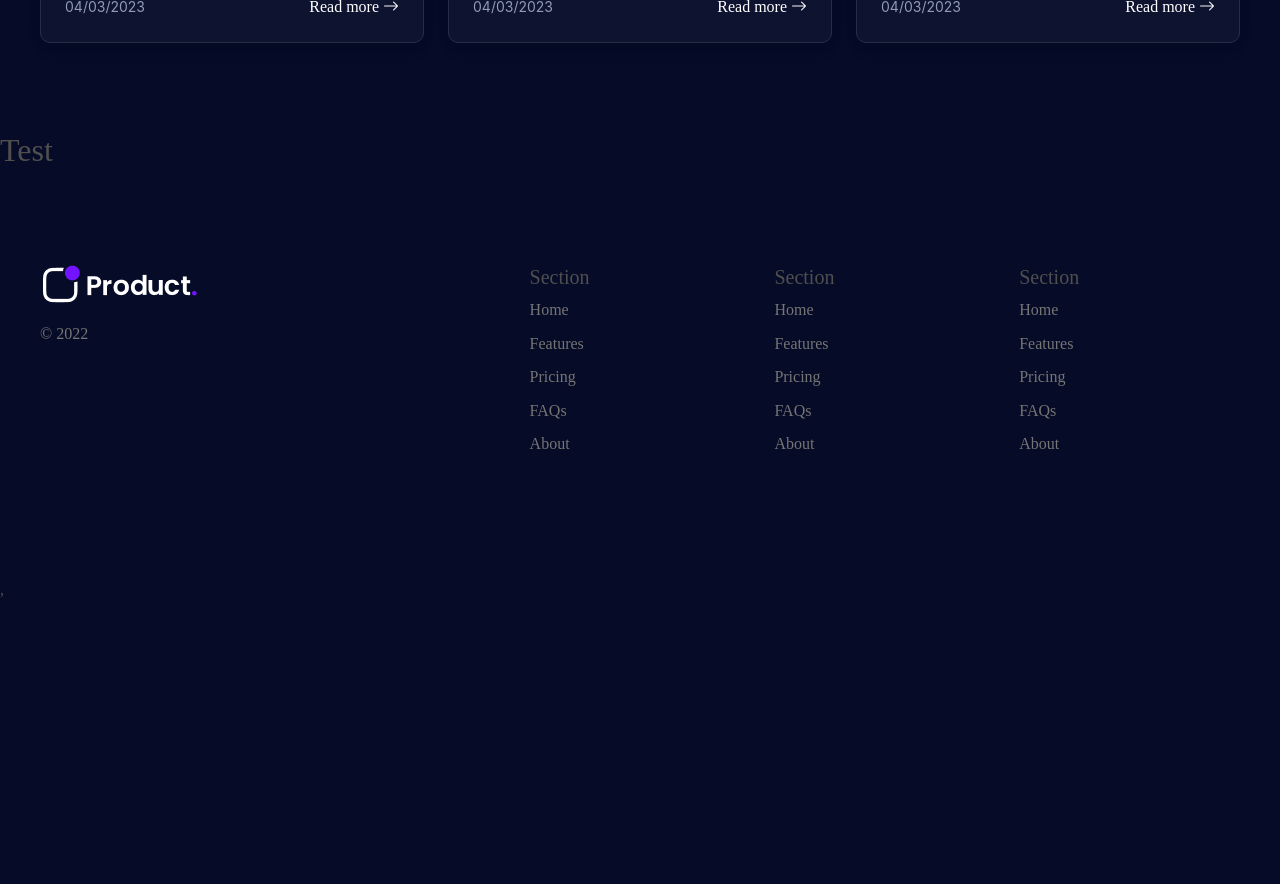
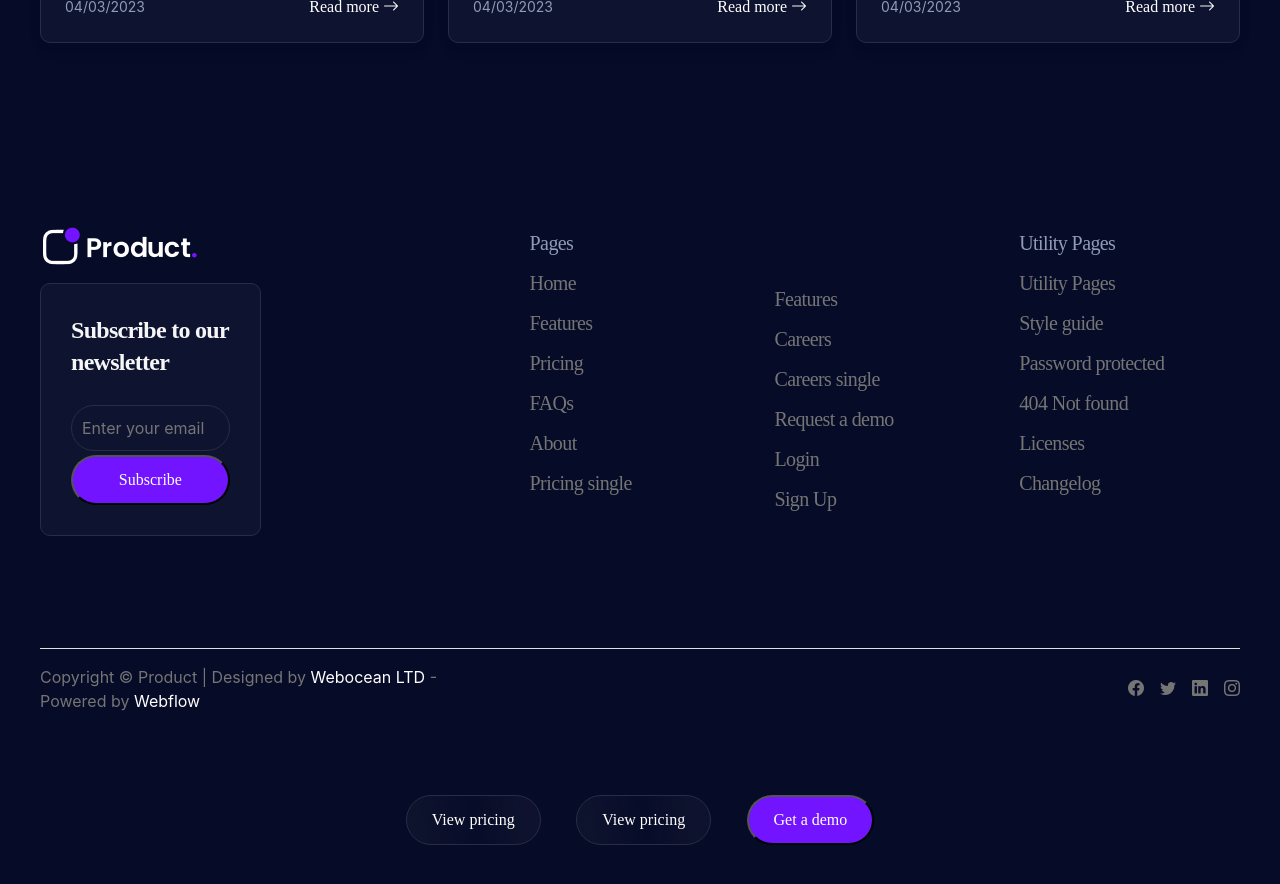
Before and after one commit to abduhamidweb/Premium-SaaS-Landing, a React (Vite) app: page / in a window 1280 px wide. Shown: the part 6540-7424 px from the top of the page. Before the commit the page ends 7143 px from the top, so only its background shows below. Built offline with nearby package versions, Linux system fonts and the light colour scheme.

Commit message:
footer end

```diff
--- a/src/UI/Footer/Footer.jsx
+++ b/src/UI/Footer/Footer.jsx
@@ -1,16 +1,25 @@
 import React from 'react';
 import logo from "../../assets/logo.png";
+import "./footer.scss"
 const Footer = () => {
     return (
         <>
+
             <footer>
                 <div class="container">
-                    <footer class="row row-cols-1 row-cols-sm-2 row-cols-md-5 py-5 my-5 ">
+
+                    <div class="row row-cols-1 row-cols-sm-2 row-cols-md-5 py-5 my-5 ">
                         <div class="col mb-3">
                             <a href="/" class="d-flex align-items-center mb-3 link-dark text-decoration-none">
                                 <img src={logo} alt="" />
                             </a>
-                            <p class="text-muted">© 2022</p>
+                            <div className="footer_card">
+                                <h5>Subscribe to our newsletter</h5>
+                                <form>
+                                    <input type="text" placeholder='Enter your email' />
+                                    <button className='btn-oke w-100 mt-1'>Subscribe</button>
+                                </form>
+                            </div>
                         </div>
 
                         <div class="col mb-3">
@@ -18,38 +27,74 @@ const Footer = () => {
                         </div>
 
                         <div class="col mb-3">
-                            <h5>Section</h5>
+                            <h5>Pages</h5>
                             <ul class="nav flex-column">
                                 <li class="nav-item mb-2"><a href="#" class="nav-link p-0 text-muted">Home</a></li>
                                 <li class="nav-item mb-2"><a href="#" class="nav-link p-0 text-muted">Features</a></li>
                                 <li class="nav-item mb-2"><a href="#" class="nav-link p-0 text-muted">Pricing</a></li>
                                 <li class="nav-item mb-2"><a href="#" class="nav-link p-0 text-muted">FAQs</a></li>
                                 <li class="nav-item mb-2"><a href="#" class="nav-link p-0 text-muted">About</a></li>
+                                <li class="nav-item mb-2"><a href="#" class="nav-link p-0 text-muted">Pricing single</a></li>
+                            </ul>
+                        </div>
+                        <div class="col mb-3 pt-5">
+                            <h5></h5>
+                            <ul class="nav flex-column">
+                                <li class="nav-item mb-2"><a href="#" class="nav-link p-0 text-muted">Features</a></li>
+                                <li class="nav-item mb-2"><a href="#" class="nav-link p-0 text-muted">Careers</a></li>
+                                <li class="nav-item mb-2"><a href="#" class="nav-link p-0 text-muted">Careers single</a></li>
+                                <li class="nav-item mb-2"><a href="#" class="nav-link p-0 text-muted">Request a demo</a></li>
+                                <li class="nav-item mb-2"><a href="#" class="nav-link p-0 text-muted">Login</a></li>
+                                <li class="nav-item mb-2"><a href="#" class="nav-link p-0 text-muted">Sign Up</a></li>
                             </ul>
                         </div>
 
                         <div class="col mb-3">
-                            <h5>Section</h5>
+                            <h5>Utility Pages</h5>
+
+
+
+
+
+
                             <ul class="nav flex-column">
-                                <li class="nav-item mb-2"><a href="#" class="nav-link p-0 text-muted">Home</a></li>
-                                <li class="nav-item mb-2"><a href="#" class="nav-link p-0 text-muted">Features</a></li>
-                                <li class="nav-item mb-2"><a href="#" class="nav-link p-0 text-muted">Pricing</a></li>
-                                <li class="nav-item mb-2"><a href="#" class="nav-link p-0 text-muted">FAQs</a></li>
-                                <li class="nav-item mb-2"><a href="#" class="nav-link p-0 text-muted">About</a></li>
+                                <li class="nav-item mb-2"><a href="#" class="nav-link p-0 text-muted"> Utility Pages</a></li>
+                                <li class="nav-item mb-2"><a href="#" class="nav-link p-0 text-muted">Style guide</a></li>
+                                <li class="nav-item mb-2"><a href="#" class="nav-link p-0 text-muted">Password protected</a></li>
+                                <li class="nav-item mb-2"><a href="#" class="nav-link p-0 text-muted">404 Not found</a></li>
+                                <li class="nav-item mb-2"><a href="#" class="nav-link p-0 text-muted">Licenses</a></li>
+                                <li class="nav-item mb-2"><a href="#" class="nav-link p-0 text-muted">Changelog</a></li>
                             </ul>
                         </div>
-
-                        <div class="col mb-3">
-                            <h5>Section</h5>
-                            <ul class="nav flex-column">
-                                <li class="nav-item mb-2"><a href="#" class="nav-link p-0 text-muted">Home</a></li>
-                                <li class="nav-item mb-2"><a href="#" class="nav-link p-0 text-muted">Features</a></li>
-                                <li class="nav-item mb-2"><a href="#" class="nav-link p-0 text-muted">Pricing</a></li>
-                                <li class="nav-item mb-2"><a href="#" class="nav-link p-0 text-muted">FAQs</a></li>
-                                <li class="nav-item mb-2"><a href="#" class="nav-link p-0 text-muted">About</a></li>
-                            </ul>
+                    </div>
+                </div>
+            </footer>
+            <footer className='footer-link'>
+                <div class="container">
+                    <footer class="d-flex flex-wrap justify-content-between align-items-center py-3 my-4 border-top">
+                        <div class="col-md-4 d-flex align-items-center">
+                            <span class="mb-3 mb-md-0 text-muted copyRight">Copyright © Product | Designed by <a href="#">Webocean LTD </a> - Powered by <a href="#">Webflow</a></span>
                         </div>
+                        <ul class="nav col-md-4 justify-content-end list-unstyled d-flex">
+                            <li class="ms-3"><a class="text-muted" href="#">
+                                <i class="bi bi-facebook"></i>
+                            </a></li>
+                            <li class="ms-3"><a class="text-muted" href="#"><i class="bi bi-twitter"></i></a></li>
+                            <li class="ms-3"><a class="text-muted" href="#"><i class="bi bi-linkedin"></i></a></li>
+                            <li class="ms-3"><a class="text-muted" href="#"><i class="bi bi-instagram"></i></a></li>
+                        </ul>
                     </footer>
+                </div>
+            </footer>
+            <footer className='footer-bottom'>
+                <div className="container">
+                    <div className="row bottom_wrap">
+                        <div className="col-6 px-5 mx-auto">
+                            <button className='view-oke'>View pricing</button>
+                            <button className='view-oke'>View pricing</button>
+                            <button className='btn-oke'>Get a demo</button>
+                        </div>
+                    </div>
                 </div>
             </footer>
         </>
--- a/src/UI/Footer/footer.scss
+++ b/src/UI/Footer/footer.scss
@@ -0,0 +1,106 @@
+footer {
+  h5 {
+    font-family: 'Satoshi';
+    font-style: normal;
+    font-weight: 500;
+    font-size: 20px;
+    line-height: 32px;
+    /* identical to box height, or 160% */
+
+    letter-spacing: -0.03em;
+
+    /* Neutral/gray 300 */
+
+    color: #8f9bb7;
+  }
+  .nav-link {
+    font-family: 'Satoshi';
+    font-style: normal;
+    font-weight: 500;
+    font-size: 20px;
+    line-height: 32px;
+    /* identical to box height, or 160% */
+
+    letter-spacing: -0.03em;
+
+    /* Neutral/gray 300 */
+
+    color: #8f9bb7;
+  }
+  .footer_card {
+    background: #0e1330;
+    /* Neutral/gray 500 */
+
+    border: 1px solid #282d45;
+    border-radius: 10px;
+    padding: 30px;
+    h5 {
+      /* Heading/H6 */
+
+      font-family: 'Satoshi';
+      font-style: normal;
+      font-weight: 700;
+      font-size: 24px;
+      line-height: 32px;
+      /* identical to box height, or 133% */
+
+      letter-spacing: -0.03em;
+
+      /* Neutral/white 200 */
+
+      color: #f6f6f7;
+    }
+    input {
+      padding: 10px;
+      font-family: 'Inter';
+      margin-top: 19px;
+      font-style: normal;
+      font-weight: 400;
+      width: 100%;
+      font-size: 16px;
+      line-height: 24px;
+      border: none;
+      outline: none;
+      /* identical to box height, or 150% */
+
+      /* Neutral/gray 400 */
+
+      color: #47507a;
+      background: #0e1330;
+      /* Neutral/gray 500 */
+
+      border: 1px solid #282d45;
+      border-radius: 50px;
+    }
+    button {
+    }
+  }
+}
+.footer-link {
+  .copyRight {
+    font-family: 'Inter';
+    font-style: normal;
+    font-weight: 400;
+    font-size: 16px;
+    line-height: 24px;
+    /* identical to box height, or 150% */
+
+    /* Neutral/gray 300 */
+
+    color: #8f9bb7;
+    a {
+      color: white;
+    }
+  }
+}
+.bottom_wrap {
+  margin: 56px 0;
+
+  .col-6{
+      display: flex;
+  justify-content: space-around;
+    button{
+        margin: 10px 0px;
+    }
+  }
+}
--- a/src/routes/index.jsx
+++ b/src/routes/index.jsx
@@ -6,7 +6,7 @@ const index = () => {
     return (
         <>
             <Routes>
-                <Route path='/' element={<Test />} />
+                {/* <Route path='/' element={<Test />} /> */}
             </Routes>
         </>
     );
```
